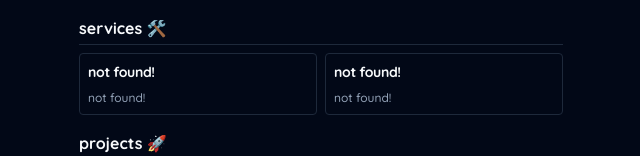
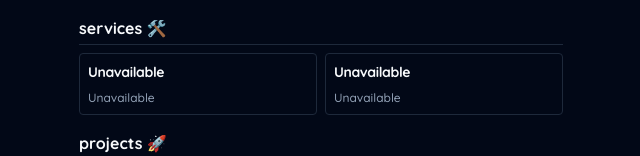
Before and after one commit to bunningss/portfolio, a Next.js app: page / in a window 1280 px wide. Shown: the part 239-395 px from the top of the page, without its empty margins (319-959 px from the left). Built offline with nearby package versions, Linux system fonts and the light colour scheme.

Commit message:
text updated

```diff
--- a/src/components/profile.jsx
+++ b/src/components/profile.jsx
@@ -2,10 +2,12 @@ import Image from "next/image";
 import pr from "@/assets/profile.png";
 import { Section } from "./section";
 import { Facebook, Linkedin } from "lucide-react";
+import { MouseAnimation } from "./mouse-animation";
 
 export function Profile() {
   return (
     <Section>
+      <MouseAnimation>
         <div className="border border-input rounded-sm py-4 px-2 flex justify-between items-center">
           <div className="flex gap-2 items-center">
             <figure className="relative h-10 w-10 rounded-full overflow-hidden">
@@ -35,6 +37,7 @@ export function Profile() {
             </a>
           </div>
         </div>
+      </MouseAnimation>
     </Section>
   );
 }
--- a/src/components/service-card.jsx
+++ b/src/components/service-card.jsx
@@ -12,11 +12,11 @@ export function ServiceCard() {
     <Card>
       <MouseAnimation>
         <CardHeader>
-          <CardTitle className="text-sm">not found!</CardTitle>
+          <CardTitle className="text-sm">Unavailable</CardTitle>
         </CardHeader>
         <CardContent className="pt-0">
           <CardDescription className="text-xs line-clamp-2">
-            not found!
+            Unavailable
           </CardDescription>
         </CardContent>
       </MouseAnimation>
```
Also changed, not shown: 1 other file (tests, documents, lock files or other folders). Lines whose indentation alone changed are shown as unchanged.
